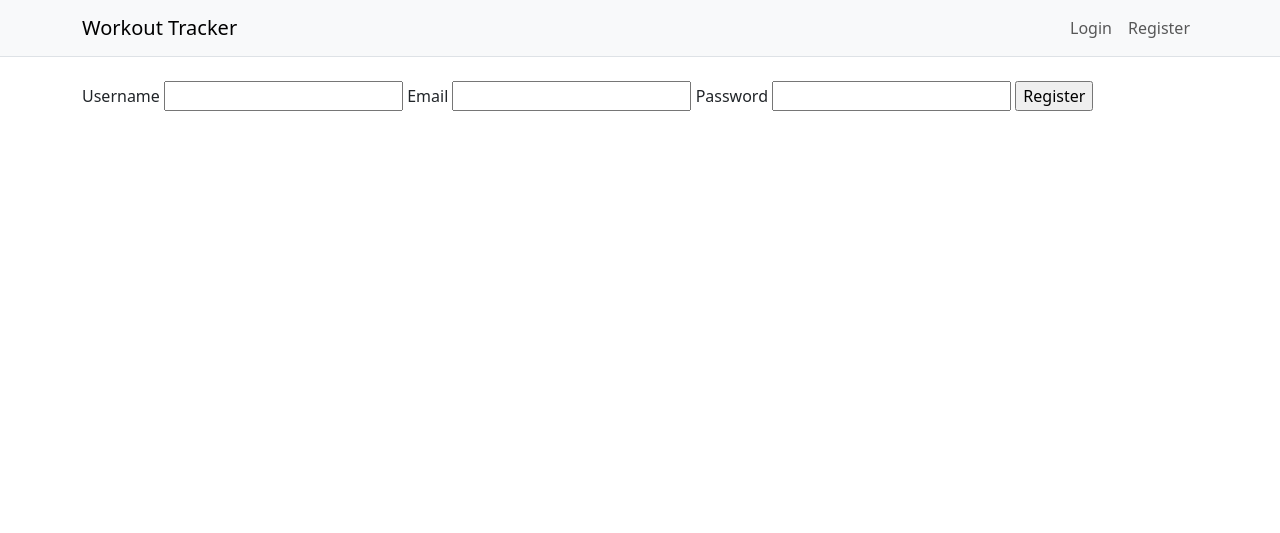
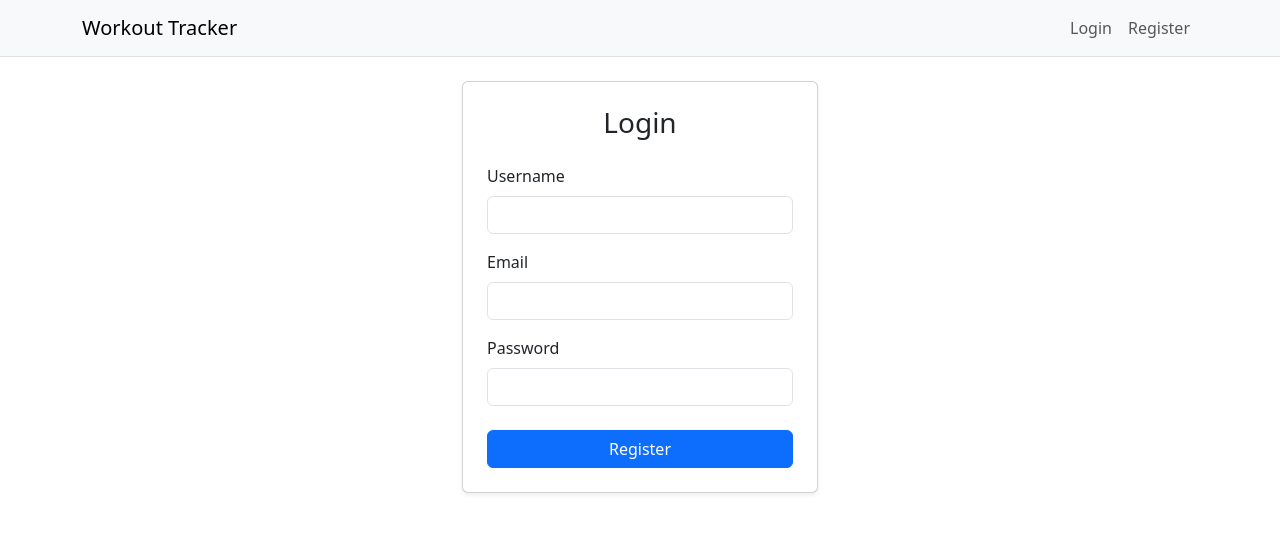
Before and after one commit to iamtwoot/simple-workout-tracker, a Flask app: page /register in a window 1280 px wide. Shown: the top 533 px of the page. Run offline with Flask 3, Linux system fonts and the light colour scheme.

Commit message:
Add style to register page

```diff
--- a/app/templates/auth/register.html
+++ b/app/templates/auth/register.html
@@ -1,30 +1,77 @@
 {% extends "base.html" %}
+
+{% block title %}
+    Register
+{% endblock %}
 
 {% block content %}
 
-    <form action="{{ url_for('auth.register') }}" method="post">
+    <div class="row justify-content-center">
+        <div class="col-12 col-md-6 col-lg-4">
+
+            <div class="card shadow-sm">
+                <div class="card-body p-4">
+
+                    <h1 class="h3 text-center mb-4">
+                        Login
+                    </h1>
+
+                    <form method="POST">
                         {{ form.hidden_tag() }}
 
-        {{ form.username.label }}
-        {{ form.username }}
-        {% for error in form.username.errors %}
-            <p>{{ error }}</p>
+                        <div class="mb-3">
+                            {{ form.username.label(class="form-label") }}
+
+                            {{ form.username(
+                            class="form-control" +
+                            (" is-invalid" if form.email.errors else "")
+                        ) }}
+
+                            {% for error in form.email.errors %}
+                                <div class="invalid-feedback">
+                                    {{ error }}
+                                </div>
                             {% endfor %}
+                        </div>
 
-        {{ form.email.label }}
-        {{ form.email }}
+                        <div class="mb-3">
+                            {{ form.email.label(class="form-label") }}
+
+                            {{ form.email(
+                            class="form-control" +
+                            (" is-invalid" if form.email.errors else "")
+                        ) }}
+
                             {% for error in form.email.errors %}
-            <p>{{ error }}</p>
+                                <div class="invalid-feedback">
+                                    {{ error }}
+                                </div>
                             {% endfor %}
+                        </div>
 
-        {{ form.password.label }}
-        {{ form.password }}
+                        <div class="mb-4">
+                            {{ form.password.label(class="form-label") }}
+
+                            {{ form.password(
+                            class="form-control" +
+                            (" is-invalid" if form.password.errors else "")
+                        ) }}
+
                             {% for error in form.password.errors %}
-            <p>{{ error }}</p>
+                                <div class="invalid-feedback">
+                                    {{ error }}
+                                </div>
                             {% endfor %}
+                        </div>
 
-        {{ form.submit() }}
+                        {{ form.submit(class="btn btn-primary w-100") }}
 
                     </form>
 
+                </div>
+            </div>
+
+        </div>
+    </div>
+
 {% endblock %}
```
Lines whose indentation alone changed are shown as unchanged.
